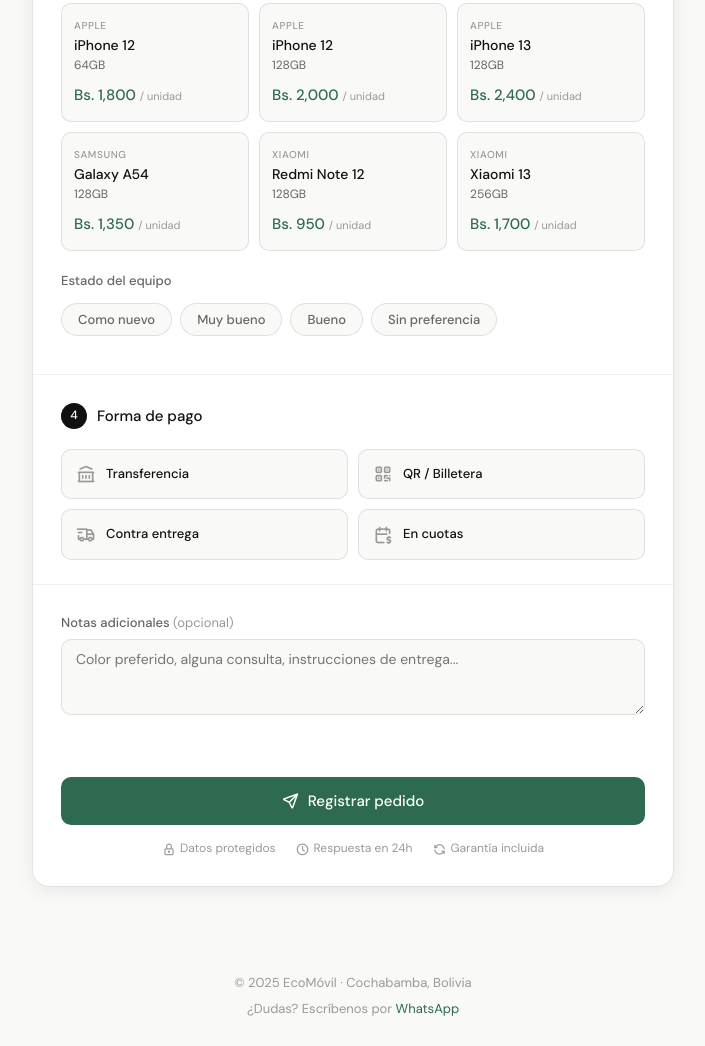
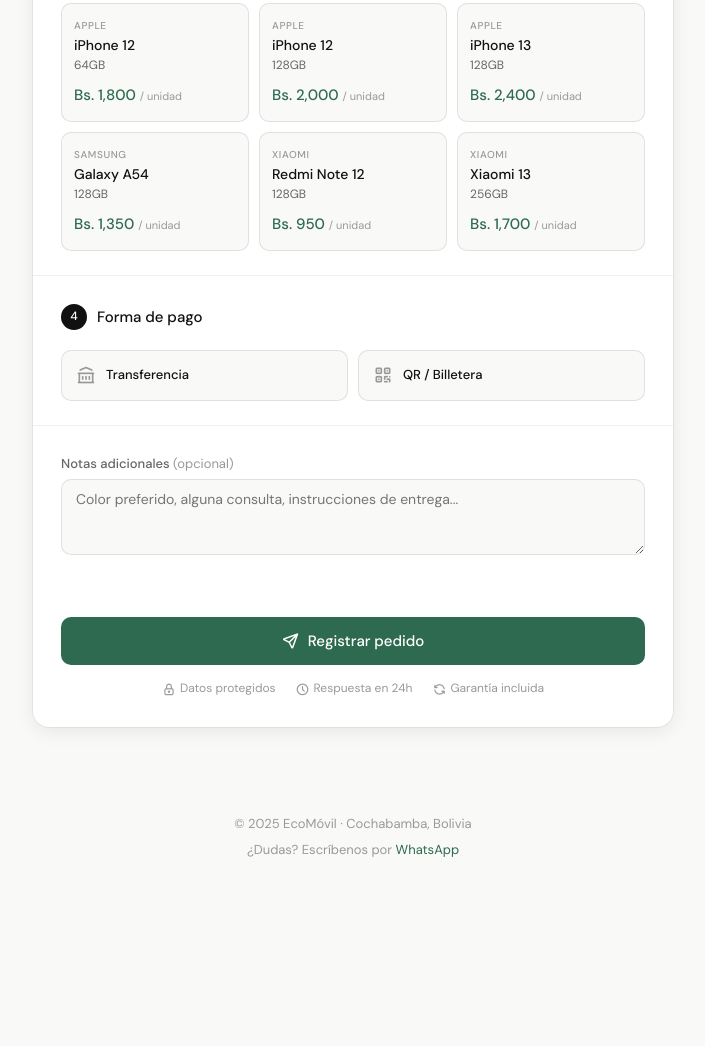
Before and after one commit to ecomovilbo/EcoMovil, a plain HTML site: page index.html in a window 1280 px wide. Shown: the part 858-1904 px from the top of the page, without its empty margins (287-992 px from the left). After the commit the page ends 1745 px from the top, so only its background shows below. Drawn offline with Linux system fonts and the light colour scheme.

Commit message:
Update index.html

```diff
--- a/index.html
+++ b/index.html
@@ -113,15 +113,7 @@
           </div>
           <span class="err-msg" id="err-modelo"></span>
 
-          <div class="field-group full" style="margin-top:1.25rem">
-            <label>Estado del equipo</label>
-            <div class="tag-group" id="cond-group">
-              <button type="button" class="tag" data-val="Como nuevo" onclick="selectTag('cond-group', this)">Como nuevo</button>
-              <button type="button" class="tag" data-val="Muy bueno" onclick="selectTag('cond-group', this)">Muy bueno</button>
-              <button type="button" class="tag" data-val="Bueno" onclick="selectTag('cond-group', this)">Bueno</button>
-              <button type="button" class="tag" data-val="Sin preferencia" onclick="selectTag('cond-group', this)">Sin preferencia</button>
-            </div>
-          </div>
+
         </div>
 
         <div class="divider"></div>
@@ -142,14 +134,7 @@
               <i class="ti ti-qrcode"></i>
               <span>QR / Billetera</span>
             </div>
-            <div class="pay-card" onclick="selectPay(this, 'Contra entrega')">
-              <i class="ti ti-truck-delivery"></i>
-              <span>Contra entrega</span>
-            </div>
-            <div class="pay-card" onclick="selectPay(this, 'Pago en cuotas')">
-              <i class="ti ti-calendar-dollar"></i>
-              <span>En cuotas</span>
-            </div>
+
           </div>
           <span class="err-msg" id="err-pago"></span>
         </div>
```
